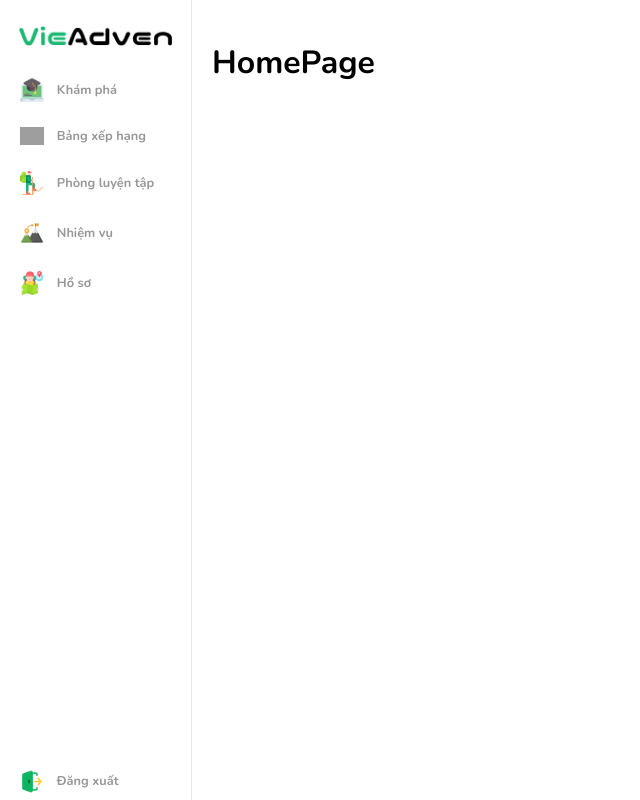
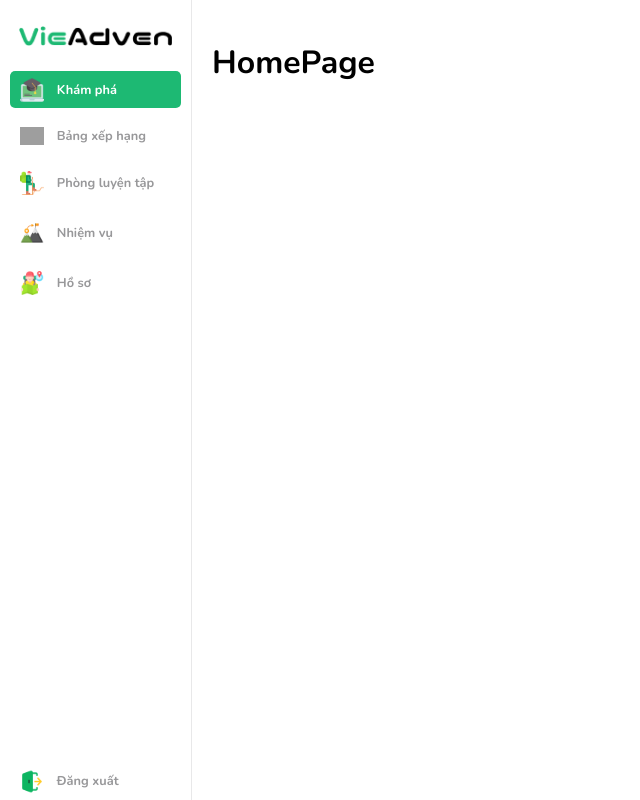
Before and after one commit to avytran/front-end-vieadven-webapp, a React (Create React App) app in the folder front-end/: page / in a window 1280 px wide. Shown: the whole page, without its empty margins (0-640 px from the left). Built offline with nearby package versions, Linux system fonts and the light colour scheme; grey boxes are pictures that could not be loaded.

Commit message:
fix(WDA-32): automatic classname for navbar item

```diff
--- a/front-end/src/components/Navbar/Navbar.css
+++ b/front-end/src/components/Navbar/Navbar.css
@@ -52,11 +52,7 @@ nav{
 
 }
 
-.active-link {
-  background-color: var(--active-bg-color);
-  font-weight: bold;
-  color: var(--active-text-color);
-}
+
 
 .navbar-item img {
   width: 15%;
@@ -75,3 +71,9 @@ nav{
   background-color: var(--inactive-bg-color);
   color: #000
 }
+
+.active-link {
+  background-color: var(--active-bg-color);
+  font-weight: bold;
+  color: var(--active-text-color);
+}
--- a/front-end/src/components/Navbar/Navbar.jsx
+++ b/front-end/src/components/Navbar/Navbar.jsx
@@ -30,9 +30,9 @@ export const Navbar = () => {
   )
 }
 
-const NavbarItem = ({ to, label, icon, className }) => {
+const NavbarItem = ({ to, label, icon, className = "" }) => {
   return (
-    <NavLink to={to} className={`navbar-item ${className || ""} ${({ isActive }) => isActive ? 'active-link' : 'navbar-item'}`}>
+    <NavLink to={to} className={({ isActive }) => isActive ? `active-link navbar-item ${className}` : `navbar-item ${className}`}>
       <img src={icon} alt="" />
       <p>{label}</p>
     </NavLink>
```
